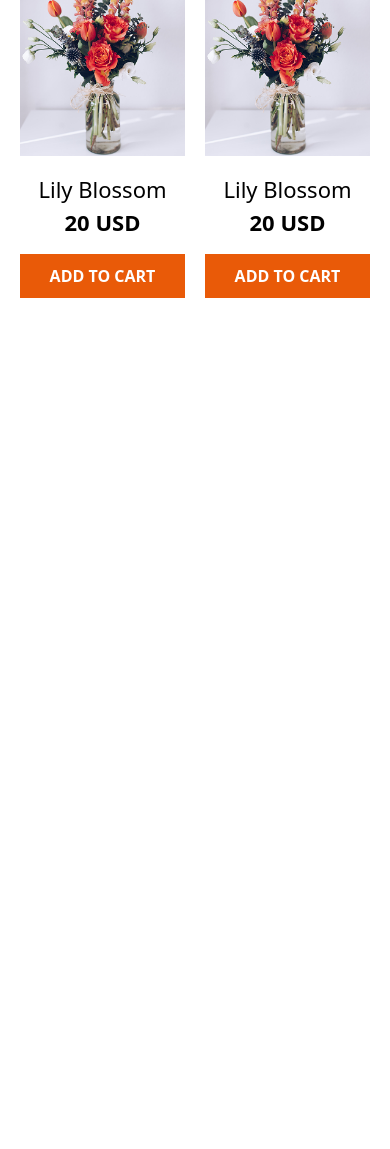
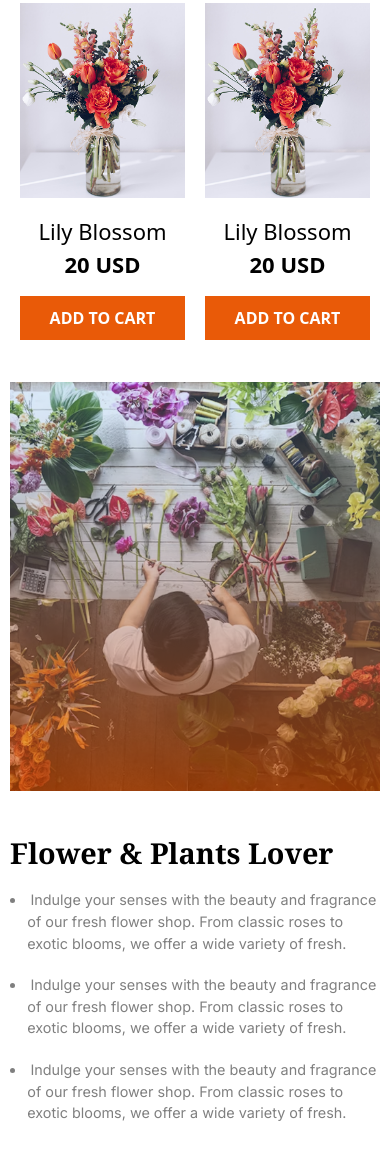
Before and after one commit to joy55566/Assignment-2, a plain HTML site: page index.html in a window 390 px wide. Shown: the part 2098-3247 px from the top of the page. Before the commit the page ends 2438 px from the top, so only its background shows below. Drawn offline with nearby package versions, Linux system fonts and the light colour scheme.

Commit message:
flower and plants section added

```diff
--- a/index.html
+++ b/index.html
@@ -94,6 +94,31 @@
                 </div>
             </div>
           </section>
+
+          <!-- Flower lover Section -->
+           <section class="fp-section display-flex">
+            <div class="store-image">
+                <img src="assets/flower-store.png" alt="">
+            </div>
+            <div class="fp-content">
+                <h3 class="bold noto-serif">Flower & Plants
+                    Lover</h3>
+                <ul class="inter">
+                    <li>Indulge your senses with the beauty and
+                         fragrance of our fresh flower shop. From classic
+                          roses to exotic blooms, we offer a wide variety
+                           of fresh.</li>
+                    <li>Indulge your senses with the beauty and
+                         fragrance of our fresh flower shop. From classic
+                          roses to exotic blooms, we offer a wide variety
+                           of fresh.</li>
+                    <li>Indulge your senses with the beauty and
+                         fragrance of our fresh flower shop. From classic
+                          roses to exotic blooms, we offer a wide variety
+                           of fresh.</li>
+                </ul>
+            </div>
+           </section>
     </main>
 </body>
 </html>
--- a/style.css
+++ b/style.css
@@ -101,8 +101,43 @@ header{
     font-size: 22px;
     font-weight: bold;
 }
+.card img{
+    width: 100%;
+}
 .p-btn{
     width: 100%;
+}
+
+/* Flowers & plants lover section style */
+.fp-section{
+    margin: 25vh 10vw 5vh;
+    gap: 30px;
+}
+.store-image{
+    width: 100%;
+    flex: 1;
+}
+.fp-content {
+    flex: 1;
+    margin: 10vh 0 0;
+}
+.fp-content ul{
+    list-style-type: disc;
+    list-style-position: inside;
+    padding-left: 0;
+}
+.fp-content li {
+    padding-left: 1.2em;
+    text-indent: -1.2em;
+    font-size: 1.2rem;
+    color: var(--dark-50);
+    margin-bottom: 20px;
+}
+.fp-content h3{
+    font-size: 3.2rem;
+    font-weight: bold;
+    white-space: pre-line;
+    margin-bottom: 5vh;
 }
 
 /* Responsive for mobile */
@@ -155,21 +190,6 @@ header{
     width: 100%;
     padding-top: 90px;
 }
-
-.plants-section{
-    text-align: center;
-    margin: 10vh 0 5vh;
-
-}
-.plants-section h3{
-    font-size: 3.2rem;
-}
-.p-description{
-    font-size: 1.2rem;
-    color: var(--dark-50);
-    white-space: pre-line;
-    margin-bottom: 5vh;
-}
 .card-container{
     grid-template-columns: repeat(2,1fr);
     gap: 20px;
@@ -185,8 +205,23 @@ header{
     font-size: 22px;
     font-weight: bold;
 }
-.p-btn{
-    width: 100%;
+
+.fp-section{
+    margin: 25px 10px 5px;
+    gap: 30px;
+    flex-direction: column;
+}
+.fp-content {
+    margin: 10px 0 0;
+}
+.fp-content li {
+    font-size: 0.9rem;
+    margin-bottom: 20px;
+}
+.fp-content h3{
+    font-size: 1.8rem;
+    white-space: normal;
+    margin-bottom: 15px;
 }
 
 }
```
